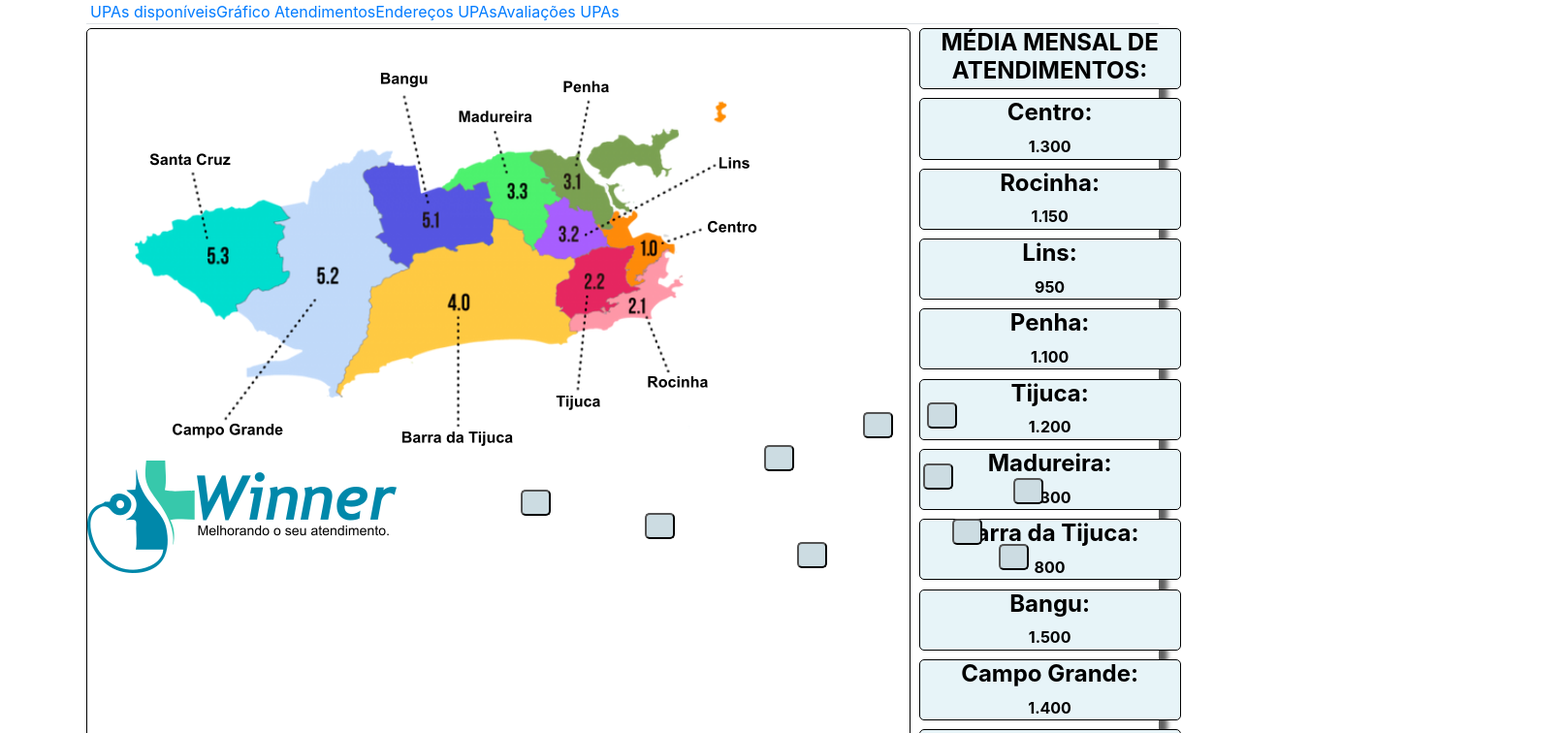
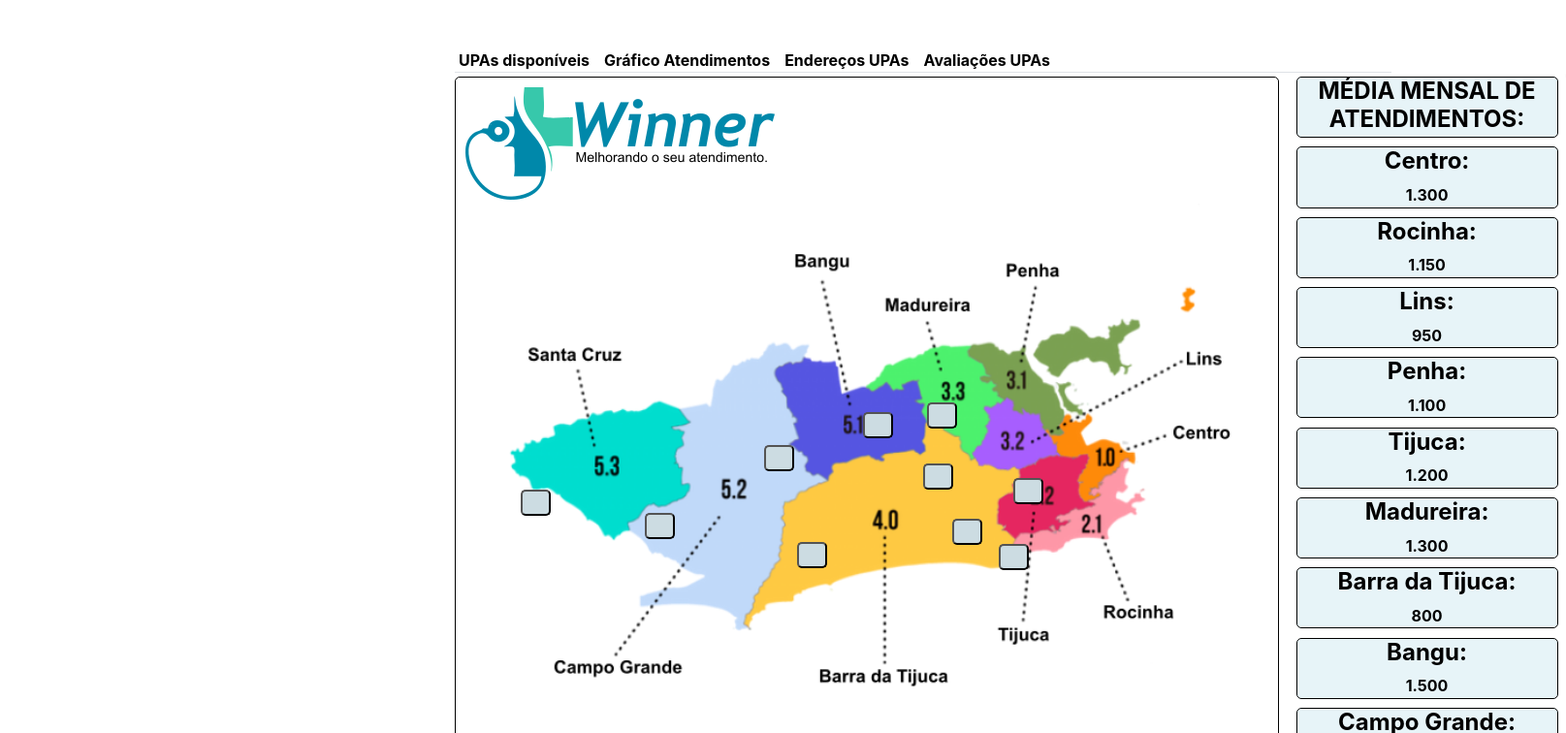
Before and after one commit to cesarinobruno/winner-web, a React (Create React App) app: page /newUser in a window 1280 px wide. Shown: the top 756 px of the page at 97% size, 1615 px wide, since content can reach past the window. Built offline with nearby package versions, Linux system fonts and the light colour scheme.

Commit message:
Adicionando algumas classes de estilo

```diff
--- a/src/pages/Home/style.css
+++ b/src/pages/Home/style.css
@@ -1,7 +1,11 @@
-.container theme-showcase{
+.container-root{
     width: 1000px;
+    margin-left: 450px;
+    margin-top: 50px;
 }
+
 .conteiner {
+    width: 1150px;
     display: grid;
     grid-template-columns: auto auto auto;
     grid-gap: 0.6px;
@@ -10,6 +14,21 @@
     -moz-box-shadow: 9px 7px 5px rgba(50, 50, 50, 0.77);
     box-shadow: 9px 7px 5px rgba(50, 50, 50, 0.77);
 }
+
+.tabsNavigation{
+    font-weight:bold;
+    margin-left: 15px;
+    color: black;
+}
+
+.tabsNavigation:hover{
+    color: blue;
+    font-size: 17px;
+}
+
+.tabsNavigation:active {
+    color: rgb(12, 78, 12);
+  }
 
 .item {
     border: 1.8px solid #000;
@@ -126,13 +145,13 @@
     left: 537px;
 }
 
-#centro {
+.centro {
     width: 850px;
     position: absolute;
     margin-top: 130px;
 }
 
-#logo {
+.logo {
     position: absolute;
     margin-top: 10px;
     margin-left: 10px;
```
